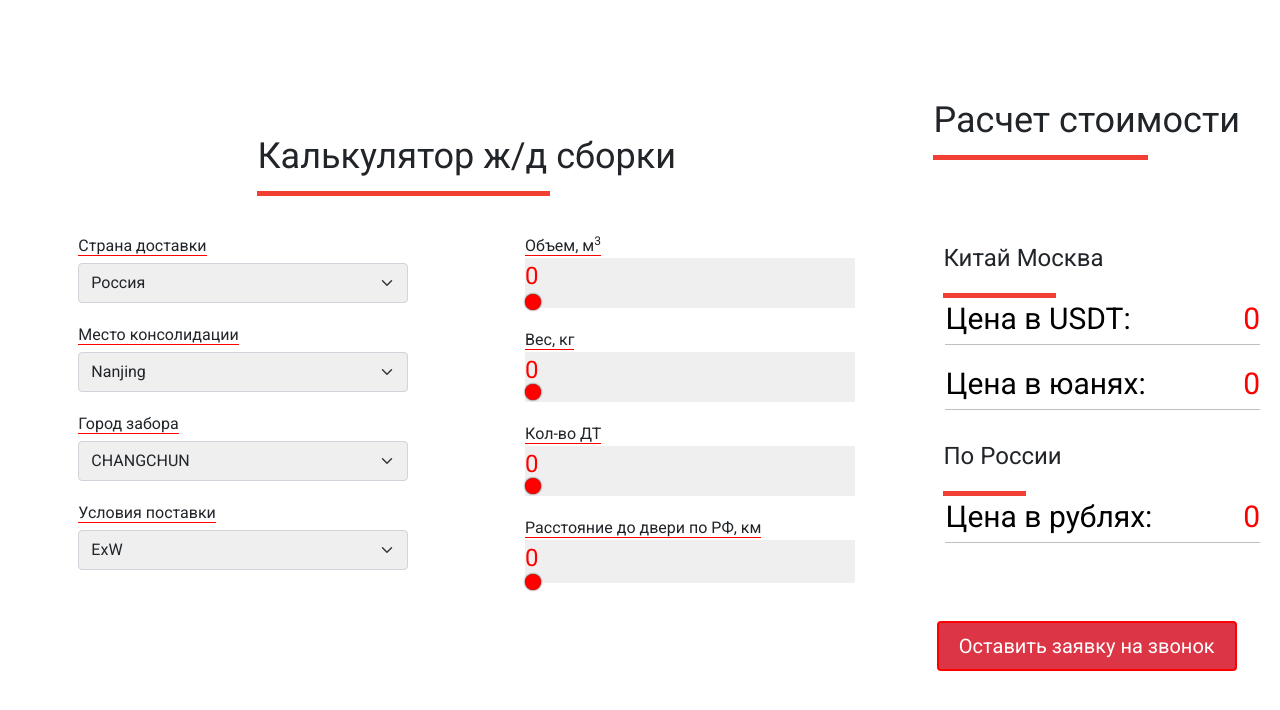
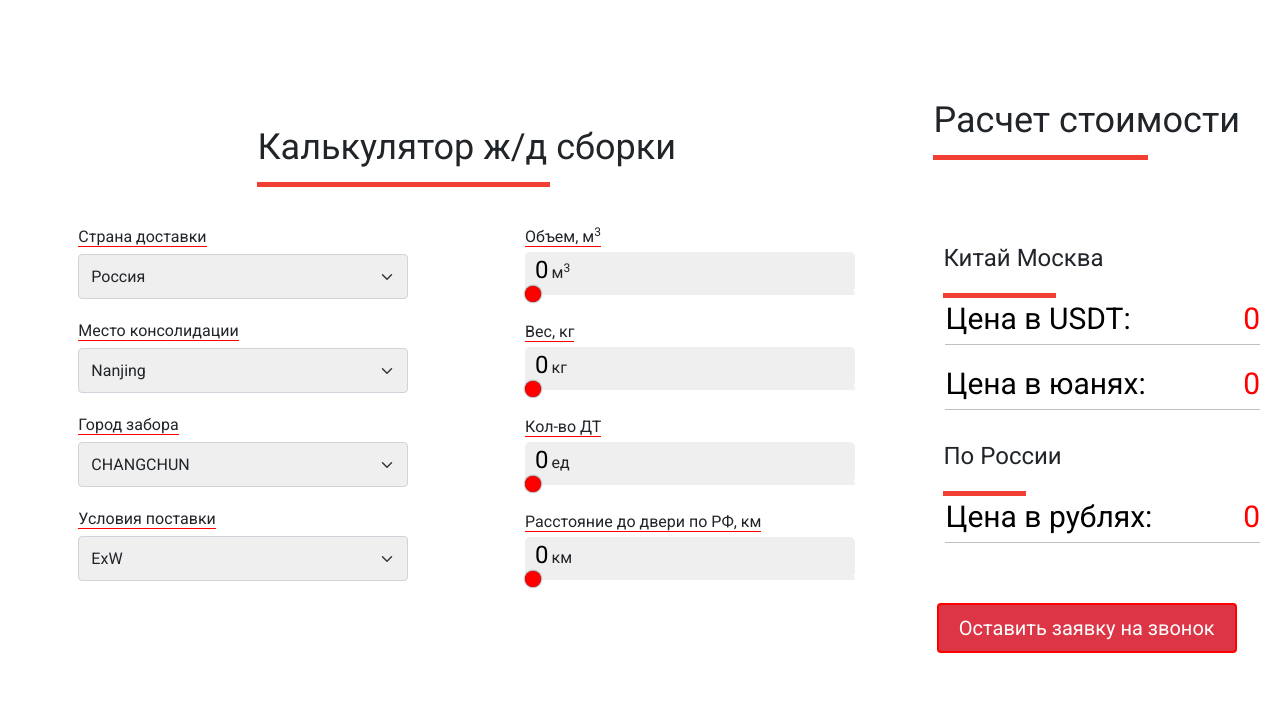
Before and after one commit to Taras-js/kalkulate, a plain HTML site: page index.html in a window 1280 px wide. Drawn offline with nearby package versions, Linux system fonts and the light colour scheme.

Commit message:
feat: input type range customize

```diff
--- a/index.html
+++ b/index.html
@@ -426,7 +426,7 @@ https://toughengineer.github.io/demo/slider-styler*/
                 <div class="col-auto" style="margin-bottom: 20px">
                     <label for="countryDataList" class="form-label" style="border-bottom: 1px solid red; display: inline;">Страна
                         доставки</label>
-                    <select class="form-select" id="countryDataList" style="margin-top: 5px; background-color: #EFEFEF" aria-label="Выберите страну доставки">
+                    <select class="form-select" id="countryDataList" style="margin-top: 5px; height: 45px; background-color: #EFEFEF" aria-label="Выберите страну доставки">
                         <option value="Россия" selected>Россия</option>
                         <option value="Казахстан">Казахстан</option>
                     </select>
@@ -434,7 +434,7 @@ https://toughengineer.github.io/demo/slider-styler*/
                 <div class="col-auto" style="margin-bottom: 20px">
                     <label for="datalistPlace" class="form-label" style="border-bottom: 1px solid red; display: inline;">Место
                         консолидации</label>
-                    <select class="form-select" id="datalistPlace" style="margin-top: 5px; background-color: #EFEFEF" aria-label="Выберите страну доставки">
+                    <select class="form-select" id="datalistPlace" style="margin-top: 5px; height: 45px; background-color: #EFEFEF" aria-label="Выберите страну доставки">
                         <option value="Nanjing" selected>Nanjing</option>
                         <option value="Guangzhou">Guangzhou</option>
                         <option value="Changsha">Changsha</option>
@@ -444,7 +444,7 @@ https://toughengineer.github.io/demo/slider-styler*/
                 <div class="col-auto" style="margin-bottom: 20px">
                     <label for="statelist" class="form-label" style="border-bottom: 1px solid red; display: inline;">Город
                         забора</label>
-                    <select class="form-select" id="statelist" style="margin-top: 5px; background-color: #EFEFEF" aria-label="Выберите страну доставки">
+                    <select class="form-select" id="statelist" style="margin-top: 5px; height: 45px; background-color: #EFEFEF" aria-label="Выберите страну доставки">
                         <option value="CHANGCHUN">CHANGCHUN</option>
                         <option value="CHANGZHOU">CHANGZHOU</option>
                         <option value="CHONGQING&CHENGDU">CHONGQING&CHENGDU</option>
@@ -493,7 +493,7 @@ https://toughengineer.github.io/demo/slider-styler*/
                     <label for="conditionsDataList" class="form-label"
                            style="border-bottom: 1px solid red; display: inline;">Условия
                         поставки</label>
-                    <select class="form-select" id="conditionsDataList" style="margin-top: 5px; background-color: #EFEFEF" aria-label="Выберите страну доставки">
+                    <select class="form-select" id="conditionsDataList" style="margin-top: 5px; height: 45px; background-color: #EFEFEF" aria-label="Выберите страну доставки">
                         <option value="ExW" selected>ExW</option>
                         <option value="FCA">FCA</option>
                         <option value="FOB">FOB</option>
@@ -509,15 +509,13 @@ https://toughengineer.github.io/demo/slider-styler*/
                 <!--                </div>-->
                 <label for="volumeContainer" class="form-label" style="border-bottom: 1px solid red; display: inline;">Объем,
                     м<sup>3</sup></label>
-                <div class="col-auto" style="margin-bottom: 20px; display: flex; flex-direction: column" id="volume">
-
-                    <div style="display: flex; flex-direction: column; height: 50px; background-color: #EFEFEF;">
-                        <div style="display: flex; flex-direction: row;">
-                            <div><span style="color: red; font-size: 24px" id="data_volume">0</span></div>
+                <div class="col-auto" style="margin-bottom: 18px; margin-top: 3px; display: flex; flex-direction: column;" id="volume">
+                    <div style="display: flex; position: relative; flex-direction: column; height: 50px;">
+                        <div style="display: flex; flex-direction: row;  z-index: 2; height: 40px; background-color: #EFEFEF; border-radius: 5px">
+                            <div><span style="color: black; font-size: 24px; padding-left: 10px;" id="data_volume">0</span><span style="padding-left: 3px">м<sup>3</sup></span></div>
                         </div>
-                        <input type="range" min="0" max="25" value="0" style="background-color: #EFEFEF;"  step="0.1" class="styled-slider slider-progress" id="volumeContainer">
+                        <input type="range" min="0" max="25" value="0" style="position: absolute; width:100%; bottom: 0; "  step="0.1" class="styled-slider slider-progress" id="volumeContainer">
                     </div>
-
                 </div>
 <!--                <div class="col-auto" style="margin-bottom: 20px">-->
 <!--                    <label for="validationWeight" class="form-label" style="border-bottom: 1px solid red; display: inline;">Вес,-->
@@ -527,16 +525,13 @@ https://toughengineer.github.io/demo/slider-styler*/
 <!--                </div>-->
                 <label for="weightContainer" class="form-label" style="border-bottom: 1px solid red; display: inline;">Вес,
                     кг</label>
-                <div class="col-auto" style="margin-bottom: 20px; display: flex; flex-direction: column" id="weight">
-
-                    <div style="display: flex; flex-direction: column; height: 50px; background-color: #EFEFEF;">
-                        <div style="display: flex; flex-direction: row; height: 30px; background-color: #EFEFEF;">
-                            <div><span style="color: red; font-size: 24px" id="data_weight">0</span></div>
+                <div class="col-auto" style="margin-bottom: 18px; margin-top: 3px; display: flex; flex-direction: column" id="weight">
+                    <div style="display: flex; position: relative; flex-direction: column; height: 50px;">
+                        <div style="display: flex; flex-direction: row;  z-index: 2; height: 40px; background-color: #EFEFEF; border-radius: 5px">
+                            <div><span style="color: black; font-size: 24px; padding-left: 10px;" id="data_weight">0</span><span style="padding-left: 3px">кг</span></div>
                         </div>
-                        <input type="range" min="0" max="12750" value="0"  step="10" style="background-color: #EFEFEF;" class="styled-slider slider-progress" id="weightContainer">
-
+                        <input type="range" min="0" max="12750" value="0"  step="10" style="position: absolute; width:100%; bottom: 0; " class="styled-slider slider-progress" id="weightContainer">
                     </div>
-
                 </div>
 <!--                <div class="col-auto" style="margin-bottom: 20px">-->
 <!--                    <label for="validationDT" class="form-label" style="border-bottom: 1px solid red; display: inline;">Кол-во-->
@@ -546,13 +541,12 @@ https://toughengineer.github.io/demo/slider-styler*/
 <!--                </div>-->
                 <label for="rangeDT" class="form-label" style="border-bottom: 1px solid red; display: inline;">Кол-во
                     ДТ</label>
-                <div class="col-auto" style="margin-bottom: 20px; display: flex; flex-direction: column" id="DT">
-
-                    <div style="display: flex; flex-direction: column; height: 50px; background-color: #EFEFEF;">
-                        <div style="display: flex; flex-direction: row; height: 30px; background-color: #EFEFEF;">
-                            <div><span style="color: red; font-size: 24px" id="data_dt">0</span></div>
+                <div class="col-auto" style="margin-bottom: 18px; margin-top: 3px; display: flex; flex-direction: column" id="DT">
+                    <div style="display: flex; position: relative; flex-direction: column; height: 50px;">
+                        <div style="display: flex; flex-direction: row;  z-index: 2; height: 40px; background-color: #EFEFEF; border-radius: 5px">
+                            <div><span style="color: black; font-size: 24px; padding-left: 10px;" id="data_dt">0</span><span style="padding-left: 3px">ед</span></div>
                         </div>
-                        <input type="range" min="0" max="50" value="0" style="background-color: #EFEFEF;" class="styled-slider slider-progress" id="rangeDT">
+                        <input type="range" min="0" max="50" value="0" style="position: absolute; width:100%; bottom: 0; " class="styled-slider slider-progress" id="rangeDT">
                     </div>
                 </div>
 
@@ -566,10 +560,10 @@ https://toughengineer.github.io/demo/slider-styler*/
 <!--                </div>-->
                 <label for="customRange3" class="form-label" style="border-bottom: 1px solid red; display: inline;">Расстояние
                     до двери по РФ, км</label>
-                <div class="col-auto" style="margin-bottom: 20px; display: flex; flex-direction: column" id="rangeRussia">
+                <div class="col-auto" style="margin-top: 3px; display: flex; flex-direction: column" id="rangeRussia">
                     <div style="display: flex; position: relative; flex-direction: column; height: 50px;">
-                        <div style="display: flex; flex-direction: row; z-index: 2; height: 40px; background-color: #EFEFEF;">
-                            <div><span style="color: red; font-size: 24px" id="data_remoteness">0</span></div>
+                        <div style="display: flex; flex-direction: row; z-index: 2; height: 40px; background-color: #EFEFEF; border-radius: 5px">
+                            <div><span style="color: black; font-size: 24px; padding-left: 10px;" id="data_remoteness">0</span><span style="padding-left: 3px">км</span></div>
                         </div>
                         <input type="range" min="0" style="position: absolute; width:100%; bottom: 0; " max="1000" value="0"  step="10" class="styled-slider slider-progress" id="customRange3" >
                     </div>
@@ -606,7 +600,7 @@ https://toughengineer.github.io/demo/slider-styler*/
         </div>
 
 
-        <div class="col-auto" style="padding-top: 18px; display: flex; align-items: center; justify-content: center">
+        <div class="col-auto" style="padding-top: 0px; display: flex; align-items: center; justify-content: center">
             <button  type="button" class="btn btn-danger auto" data-bs-toggle="modal" data-bs-target="#exampleModal"
                     >Оставить заявку на звонок
             </button>
```
